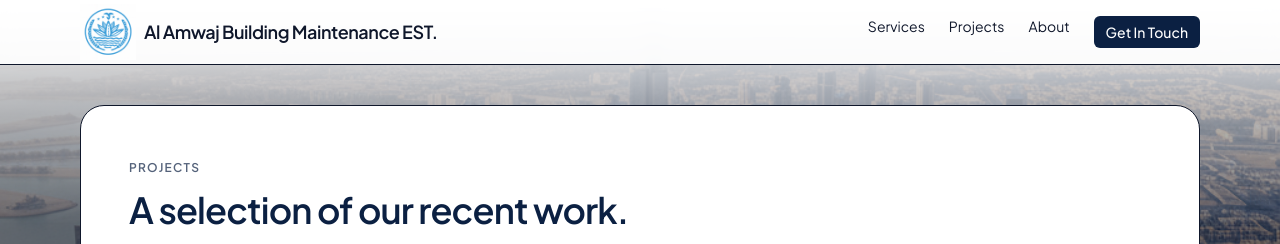
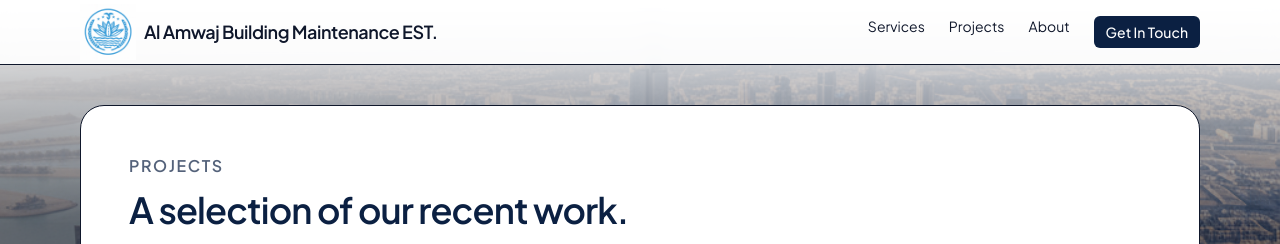
Before and after one commit to WovenTexLTD/Al-Amwaj-BLDG-MAINT.-est, a Next.js app: page /projects in a window 1280 px wide. Shown: the top 244 px of the page. Built offline with nearby package versions, Linux system fonts and the light colour scheme.

Commit message:
Update page.tsx

```diff
--- a/src/app/projects/page.tsx
+++ b/src/app/projects/page.tsx
@@ -19,7 +19,7 @@ export default function Projects() {
     <div className="space-y-12">
       {/* Intro card */}
       <section className="rounded-3xl bg-white border p-8 md:p-12">
-        <span className="inline-block text-xs font-semibold tracking-widest text-[#0B2042]/70 uppercase">
+        <span className="inline-block text-M font-semibold tracking-widest text-[#0B2042]/70 uppercase">
           Projects
         </span>
         <h1 className="mt-3 text-3xl md:text-4xl font-semibold tracking-tight text-[#0B2042]">
```
